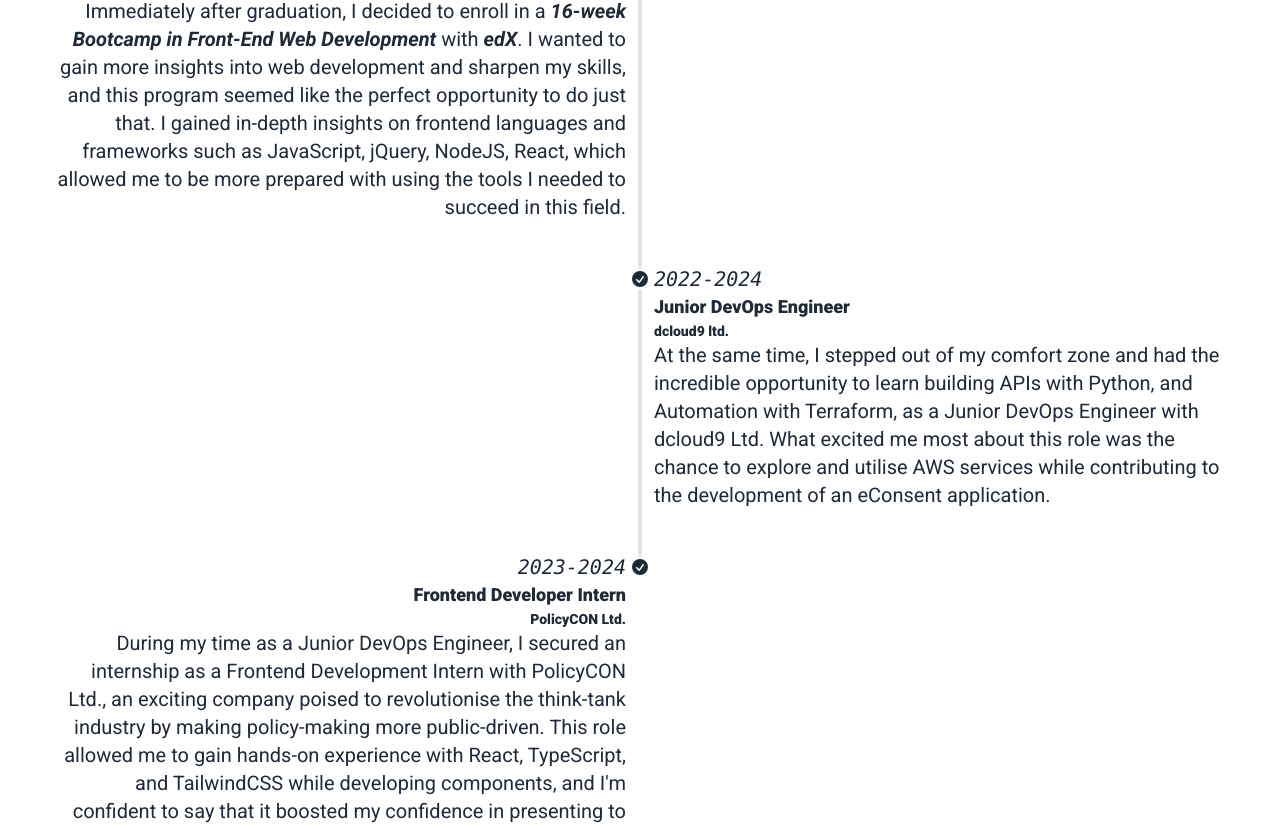
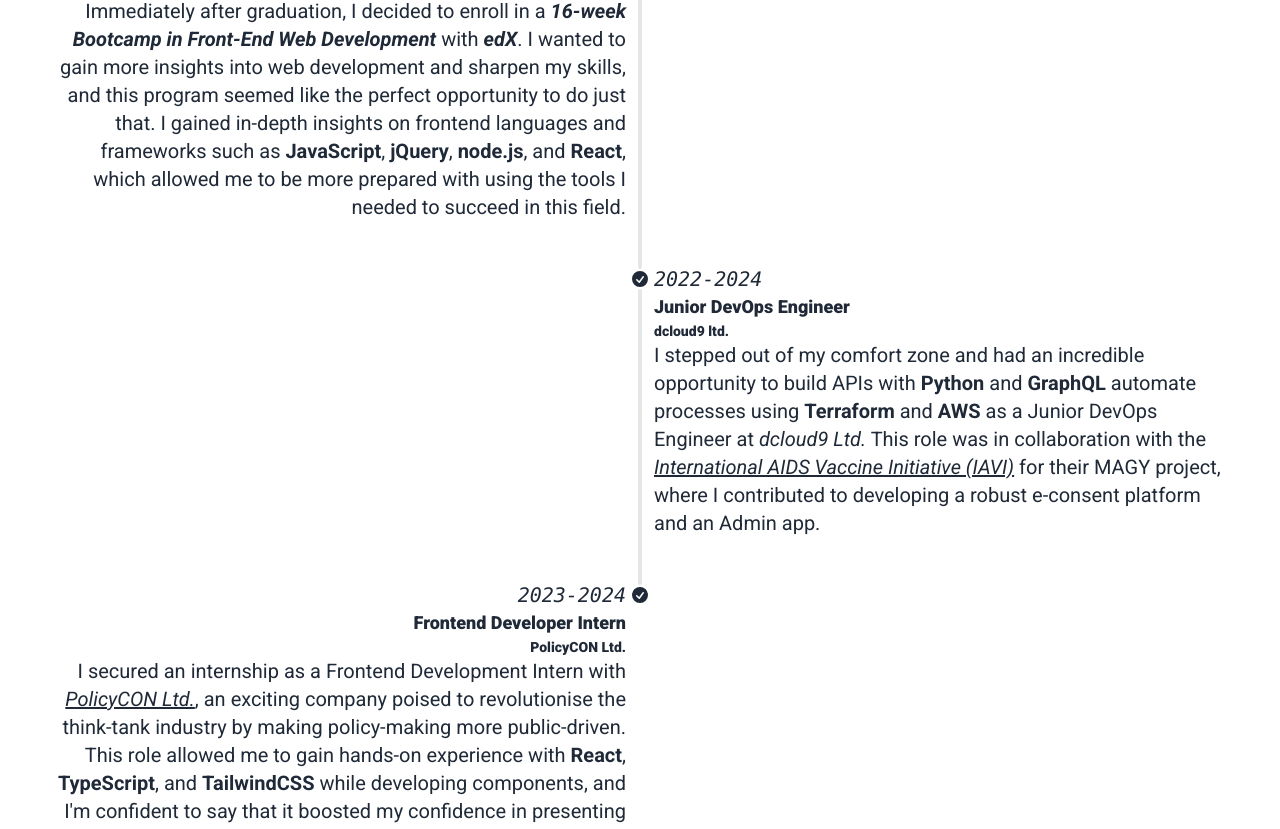
Before and after one commit to jemcap/joshcapito.dev, a React (Vite) app: page /information in a window 1280 px wide. Shown: the part 1948-2777 px from the top of the page. Built offline with nearby package versions, Linux system fonts and the light colour scheme.

Commit message:
fix: Timeline — content update to improve user experience

```diff
--- a/src/components/Timeline.jsx
+++ b/src/components/Timeline.jsx
@@ -1,4 +1,5 @@
 import { motion } from "framer-motion";
+import { Link } from "react-router-dom";
 
 const Timeline = () => {
   const variants = {
@@ -45,8 +46,9 @@
           </div>
           It was lockdown. Nothing else to do (or can do), so I tried out
           designing websites. One thing lead to another, and out of curiousity,
-          I ended up building several simple sites with just HTML and CSS. I
-          found it extremely fun and rewarding, which sparked my interest in web
+          I ended up building several simple sites with just{" "}
+          <span className="font-semibold">HTML and CSS</span>. I found it
+          extremely fun and rewarding, which sparked my interest in web
           development.
         </div>
         <hr />
@@ -86,7 +88,7 @@
           </span>
           . I joined the website team, contributing to UI design as part of a
           larger collaborative project. This was my first chance to apply and
-          grow my UX/UI skills in a practical team environment.
+          grow my UX/UI skills in a dynamic team environment.
         </div>
         <hr />
       </motion.li>
@@ -197,8 +199,11 @@
           more insights into web development and sharpen my skills, and this
           program seemed like the perfect opportunity to do just that. I gained
           in-depth insights on frontend languages and frameworks such as
-          JavaScript, jQuery, NodeJS, React, which allowed me to be more
-          prepared with using the tools I needed to succeed in this field.
+          <span className="font-semibold"> JavaScript</span>,{" "}
+          <span className="font-semibold"> jQuery</span>,{" "}
+          <span className="font-semibold">node.js</span>, and{" "}
+          <span className="font-semibold"> React</span>, which allowed me to be
+          more prepared with using the tools I needed to succeed in this field.
         </div>
         <hr />
       </motion.li>
@@ -227,13 +232,19 @@
         <div className="timeline-end mb-10">
           <time className="font-mono italic">2022-2024</time>
           <div className="text-lg font-black">Junior DevOps Engineer</div>
-          <div className="text-sm font-black">dcloud9 ltd.</div>
-          At the same time, I stepped out of my comfort zone and had the
-          incredible opportunity to learn building APIs with Python, and
-          Automation with Terraform, as a Junior DevOps Engineer with dcloud9
-          Ltd. What excited me most about this role was the chance to explore
-          and utilise AWS services while contributing to the development of an
-          eConsent application.
+          <div className="text-sm font-black">dcloud9 ltd.</div>I stepped out of
+          my comfort zone and had an incredible opportunity to build APIs with{" "}
+          <span className="font-semibold">Python</span> and{" "}
+          <span className="font-semibold">GraphQL</span> automate processes
+          using <span className="font-semibold">Terraform</span> and{" "}
+          <span className="font-semibold">AWS</span> as a Junior DevOps Engineer
+          at <span className="italic">dcloud9 Ltd.</span> This role was in
+          collaboration with the{" "}
+          <Link to="https://www.iavi.org/" className="italic underline">
+            International AIDS Vaccine Initiative (IAVI)
+          </Link>{" "}
+          for their MAGY project, where I contributed to developing a robust
+          e-consent platform and an Admin app.
         </div>
         <hr />
       </motion.li>
@@ -262,15 +273,20 @@
         <div className="timeline-start mb-10 md:text-end">
           <time className="font-mono italic">2023-2024</time>
           <div className="text-lg font-black">Frontend Developer Intern</div>
-          <div className="text-sm font-black">PolicyCON Ltd.</div>
-          During my time as a Junior DevOps Engineer, I secured an internship as
-          a Frontend Development Intern with PolicyCON Ltd., an exciting company
-          poised to revolutionise the think-tank industry by making
-          policy-making more public-driven. This role allowed me to gain
-          hands-on experience with React, TypeScript, and TailwindCSS while
-          developing components, and I'm confident to say that it boosted my
-          confidence in presenting to clients, making design choices,
-          collaborating with developers, and following good coding practices.
+          <div className="text-sm font-black">PolicyCON Ltd.</div>I secured an
+          internship as a Frontend Development Intern with{" "}
+          <Link to="https://policycon.com/" className="italic underline">
+            PolicyCON Ltd.
+          </Link>
+          , an exciting company poised to revolutionise the think-tank industry
+          by making policy-making more public-driven. This role allowed me to
+          gain hands-on experience with{" "}
+          <span className="font-semibold">React</span>,{" "}
+          <span className="font-semibold">TypeScript</span>, and{" "}
+          <span className="font-semibold">TailwindCSS</span> while developing
+          components, and I'm confident to say that it boosted my confidence in
+          presenting to clients, making design choices, collaborating with
+          developers, and following good coding practices.
         </div>
       </motion.li>
     </ul>
```
